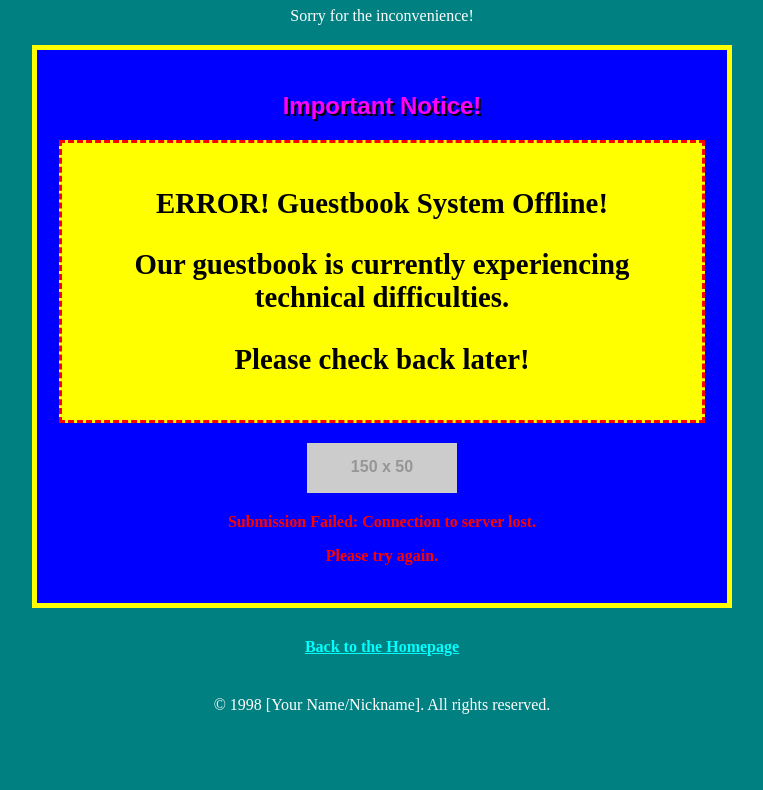
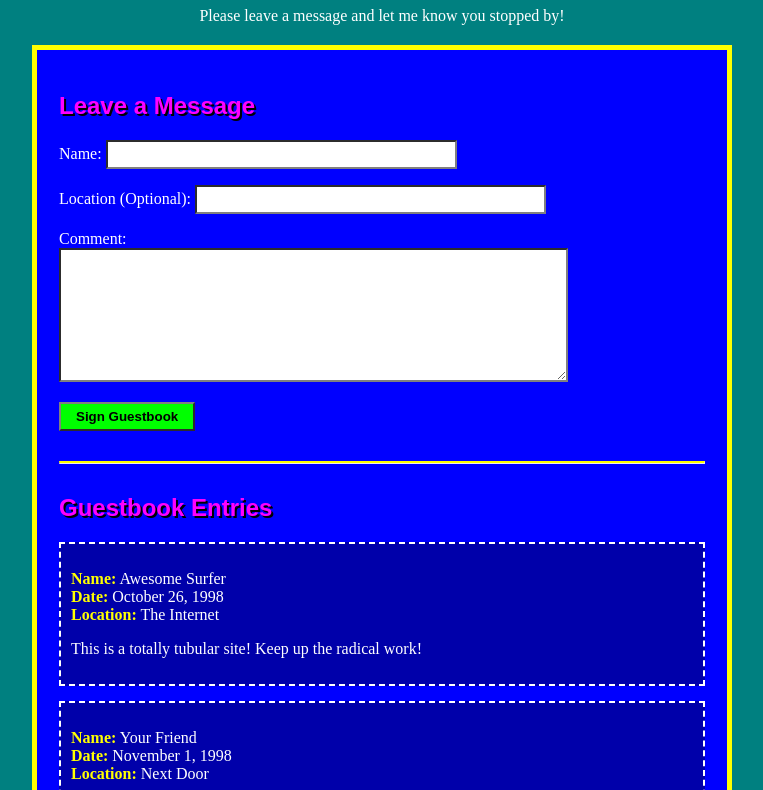
Before and after one commit to visedgrub/seanroberts.github.io, a plain HTML site: page guestbook.html.html in a window 1280 px wide. Shown: the part 93-883 px from the top of the page, without its empty margins (258-1021 px from the left). Before the commit the page ends 843 px from the top, so only its background shows below. Drawn offline with Linux system fonts and the light colour scheme; placeholder pictures from the web are drawn by us.

Commit message:
Update guestbook.html.html

```diff
--- a/guestbook.html.html
+++ b/guestbook.html.html
@@ -3,7 +3,7 @@
 <head>
     <meta charset="UTF-8">
     <meta name="viewport" content="width=device-width, initial-scale=1.0">
-    <title>Guestbook Temporarily Unavailable</title>
+    <title>Sign My Awesome Guestbook!</title>
     <style>
         body {
             font-family: "Times New Roman", Times, serif;
@@ -19,13 +19,13 @@
             background-color: #0000FF; /* Blue background */
             color: #FFFFFF; /* White text */
             padding: 10px;
-            width: 80%; /* Make the table a bit wider */
+            width: 80%; /* Make the guestbook table a bit wider */
             max-width: 700px; /* Max width for larger screens */
         }
         table td {
             padding: 10px;
             vertical-align: top;
-            text-align: center; /* Center text within the error section */
+            text-align: left; /* Align text left within table cells */
         }
         h1, h2 {
             color: #FF00FF; /* Magenta headings */
@@ -46,60 +46,114 @@
         @keyframes blinker {
             50% { opacity: 0; }
         }
-        .error-message {
-            font-size: 1.8em;
-            color: #FF0000; /* Red error text */
+        .guestbook-entry {
+            border: 2px dashed #FFFFFF;
+            padding: 10px;
+            margin-bottom: 15px;
+            background-color: #0000AA; /* Slightly darker blue for entries */
+        }
+        .guestbook-entry strong {
+            color: #FFFF00; /* Yellow for name/date */
+        }
+        textarea, input[type="text"] {
+            border: 2px inset #808080; /* 90s style input border */
+            background-color: #FFFFFF;
+            color: #000000;
+            padding: 5px;
+        }
+        input[type="submit"] {
+            background-color: #00FF00; /* Green button */
+            color: #000000;
+            border: 2px outset #808080;
+            padding: 5px 15px;
             font-weight: bold;
-            margin: 20px 0;
-            padding: 15px;
-            border: 3px dashed #FF0000; /* Red dashed border */
-            background-color: #FFFF00; /* Yellow background for the error box */
-            color: #000000; /* Black text on yellow background */
+            cursor: pointer; /* Indicate it's clickable */
         }
-         .under-construction-gif {
-             margin: 20px auto; /* Center the GIF */
-             display: block; /* Ensure it's on its own line */
-         }
+         input[type="submit"]:active {
+            border: 2px inset #808080; /* Button pressed effect */
+        }
         .back-link {
             display: block;
             margin-top: 30px;
         }
-        .submission-error { /* New style for the submission error */
+        .submission-error { /* Style for the submission error */
             font-size: 1em;
             color: #FF0000; /* Red text */
             font-weight: bold;
-            margin-top: 15px; /* Space above the error */
+            margin-top: 10px; /* Space above the error */
             text-align: center; /* Center the error text */
+            display: none; /* Initially hide the error message */
         }
     </style>
 </head>
 <body>
 
-    <h1><span class="blink">!!!</span> Guestbook Status <span class="blink">!!!</span></h1>
+    <h1><span class="blink">!!!</span> Sign My Awesome Guestbook! <span class="blink">!!!</span></h1>
 
     <p>
-        Sorry for the inconvenience!
+        Please leave a message and let me know you stopped by!
     </p>
 
     <table>
         <tr>
             <td>
-                <h2>Important Notice!</h2>
+                <h2>Leave a Message</h2>
+                <form action="#" method="post" onsubmit="showSubmissionError(event)">
+                    <p>
+                        Name: <input type="text" name="name" size="40" required><br>
+                    </p>
+                     <p>
+                        Location (Optional): <input type="text" name="location" size="40"><br>
+                    </p>
+                    <p>
+                        Comment:<br>
+                        <textarea name="comment" rows="8" cols="60" required></textarea><br>
+                    </p>
+                    <p>
+                        <input type="submit" value="Sign Guestbook">
+                    </p>
+                    <div id="submissionError" class="submission-error">
+                        <p>Error submitting entry. Please try again!</p>
+                    </div>
+                </form>
 
-                <div class="error-message">
-                    <p><span class="blink">ERROR!</span> Guestbook System Offline!</p>
-                    <p>Our guestbook is currently experiencing technical difficulties.</p>
-                    <p>Please check back later!</p>
+                <hr style="border-top: 2px solid #FFFF00; margin: 30px 0;">
+
+                <h2>Guestbook Entries</h2>
+                <div class="guestbook-entry">
+                    <p>
+                        <strong>Name:</strong> Awesome Surfer<br>
+                        <strong>Date:</strong> October 26, 1998<br>
+                        <strong>Location:</strong> The Internet
+                    </p>
+                    <p>
+                        This is a totally tubular site! Keep up the radical work!
+                    </p>
                 </div>
 
-                <img src="https://placehold.co/150x50/FFFF00/000000?text=UNDER+CONSTRUCTION+GIF" alt="Under Construction" class="under-construction-gif">
+                 <div class="guestbook-entry">
+                    <p>
+                        <strong>Name:</strong> Your Friend<br>
+                        <strong>Date:</strong> November 1, 1998<br>
+                        <strong>Location:</strong> Next Door
+                    </p>
+                    <p>
+                        Hey, site's looking good! Almost as cool as my GeoCities page!
+                    </p>
+                </div>
 
-                 <div class="submission-error">
-                     <p>Submission Failed: Connection to server lost.</p>
-                     <p>Please try again.</p>
-                 </div>
+                <div class="guestbook-entry">
+                    <p>
+                        <strong>Name:</strong> Another Visitor<br>
+                        <strong>Date:</strong> November 5, 1998<br>
+                         <strong>Location:</strong> Cyberspace
+                    </p>
+                    <p>
+                        Found you on a web ring! Nice site!
+                    </p>
+                </div>
 
-            </td>
+                </td>
         </tr>
     </table>
 
@@ -109,5 +163,24 @@
         &copy; 1998 [Your Name/Nickname]. All rights reserved.
     </p>
 
+    <script>
+        // JavaScript to show the error message on form submission
+        function showSubmissionError(event) {
+            // Prevent the default form submission (which would just refresh the page)
+            event.preventDefault();
+
+            // Get the error message element by its ID
+            var errorElement = document.getElementById('submissionError');
+
+            // Make the error message visible
+            errorElement.style.display = 'block';
+
+            // Optional: You could hide the error again after a few seconds
+            // setTimeout(function() {
+            //     errorElement.style.display = 'none';
+            // }, 5000); // Hide after 5 seconds
+        }
+    </script>
+
 </body>
 </html>
```
